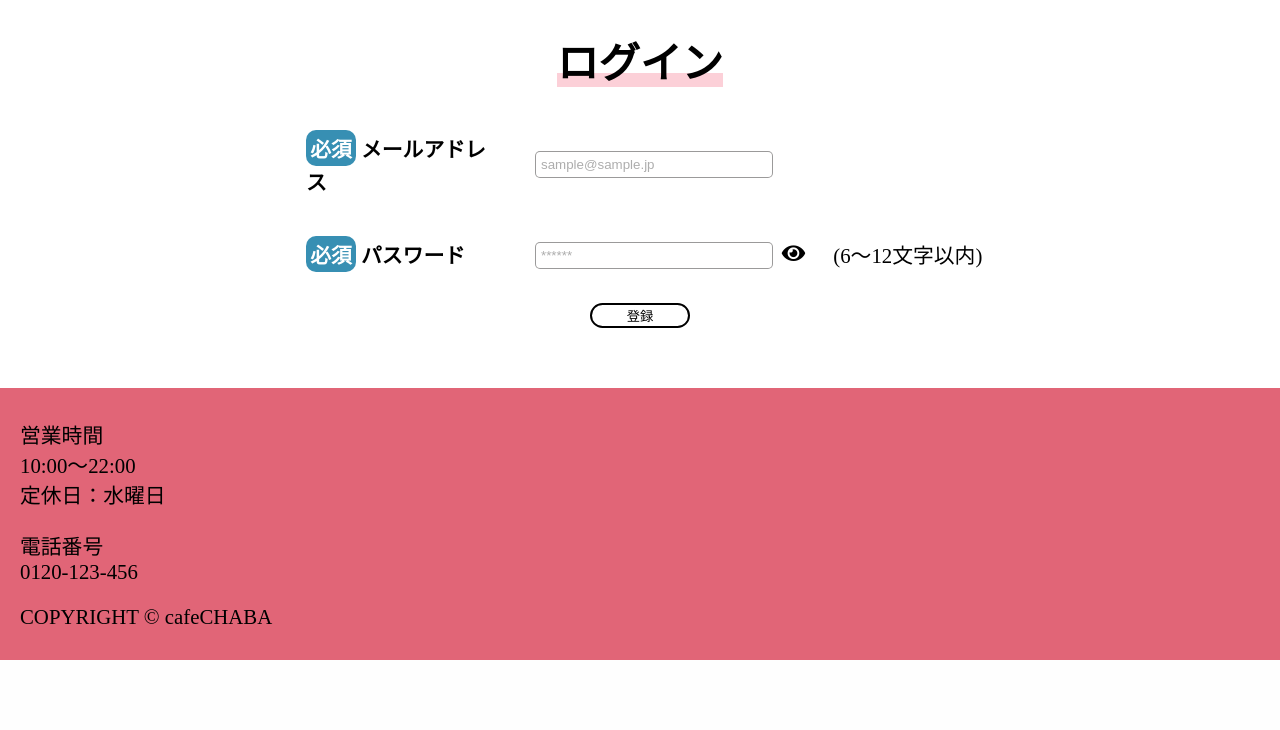
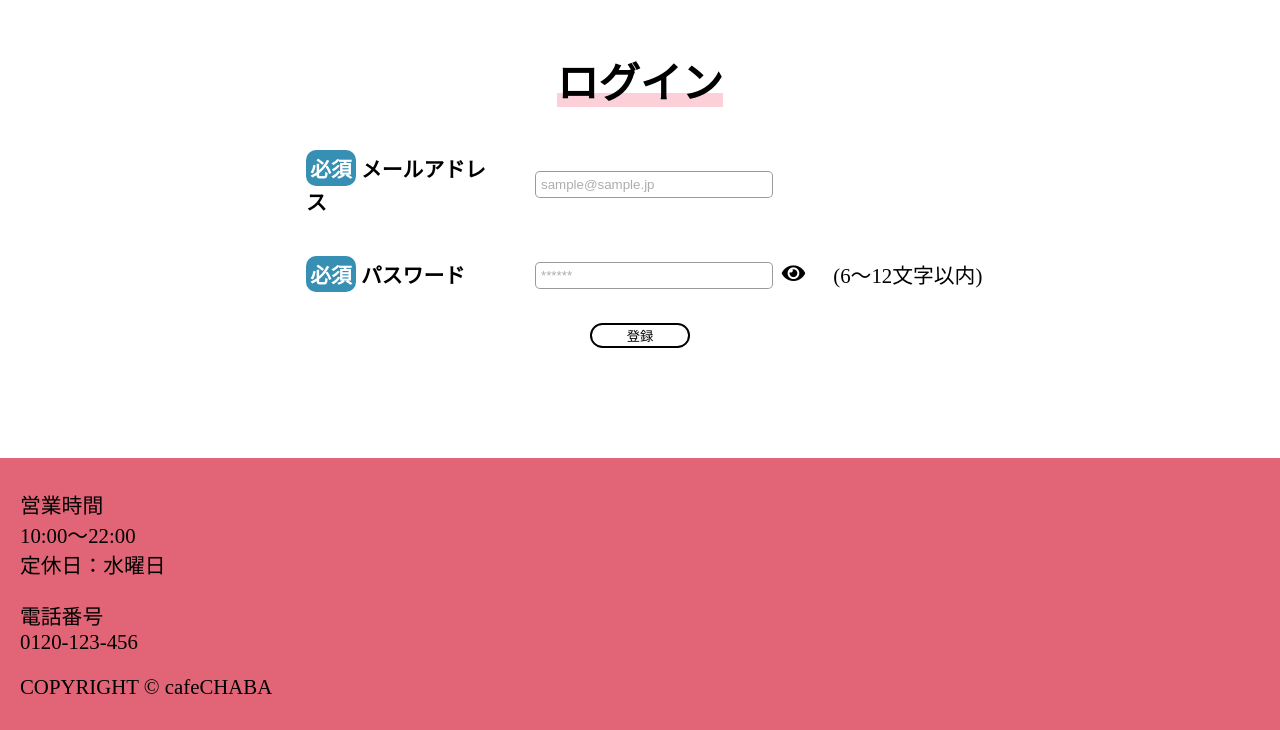
Before and after one commit to riho11/seisaku, a PHP site: page /login.php in a window 1280 px wide. Shown: the part 175-905 px from the top of the page. Before the commit the page ends 835 px from the top, so only its background shows below. Run offline with PHP 8.4, Linux system fonts and the light colour scheme; some libraries are stand-ins or nearby versions; some web fonts are replaced.

```diff
--- a/login.css
+++ b/login.css
@@ -53,7 +53,7 @@ html{
 
 main h1{
     text-align: center;
-    margin-top: 30px;
+    margin-top: 50px;
 }
 
 .under {
@@ -66,7 +66,7 @@ table tr:last-child td{
 
 table{
     border-collapse: collapse;
-    margin: 20px auto 50px;
+    margin: 20px auto 100px;
 }
 
 .form-table {
```
